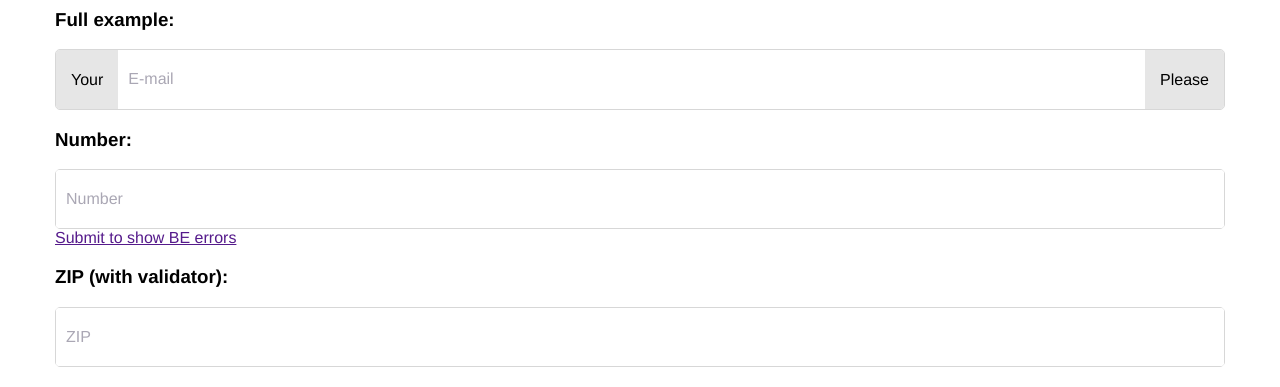
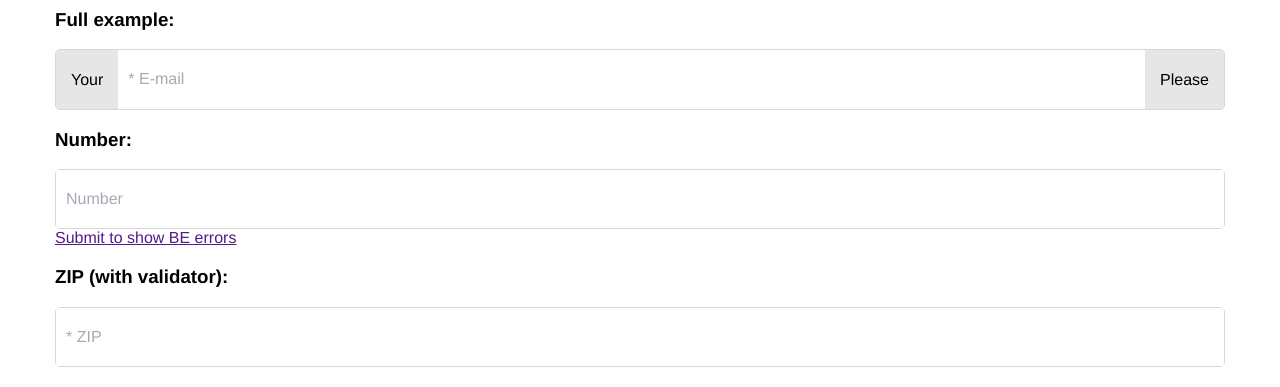
Before and after one commit to odyzeo/form-item, a Vue app: page / in a window 1280 px wide. Shown: the part 169-556 px from the top of the page. Built offline with nearby package versions, Linux system fonts and the light colour scheme.

Commit message:
[#3] Add classes based on required/readonly state

```diff
--- a/src/components/FormItem.vue
+++ b/src/components/FormItem.vue
@@ -4,6 +4,8 @@
             'form-item--filled': isFilled,
             'form-item--error': isErrorClass,
             'form-item--no-label': !showLabel,
+            'form-item--required': input.required,
+            'form-item--readonly': input.readonly,
         }"
         class="form-item"
     >
--- a/src/less/form-item.less
+++ b/src/less/form-item.less
@@ -111,6 +111,10 @@
     line-height: 1.1;
 }
 
+.form-item--required .form-item__label:before {
+    content: '*';
+}
+
 /**
 * Hider used for description label
 */
```
